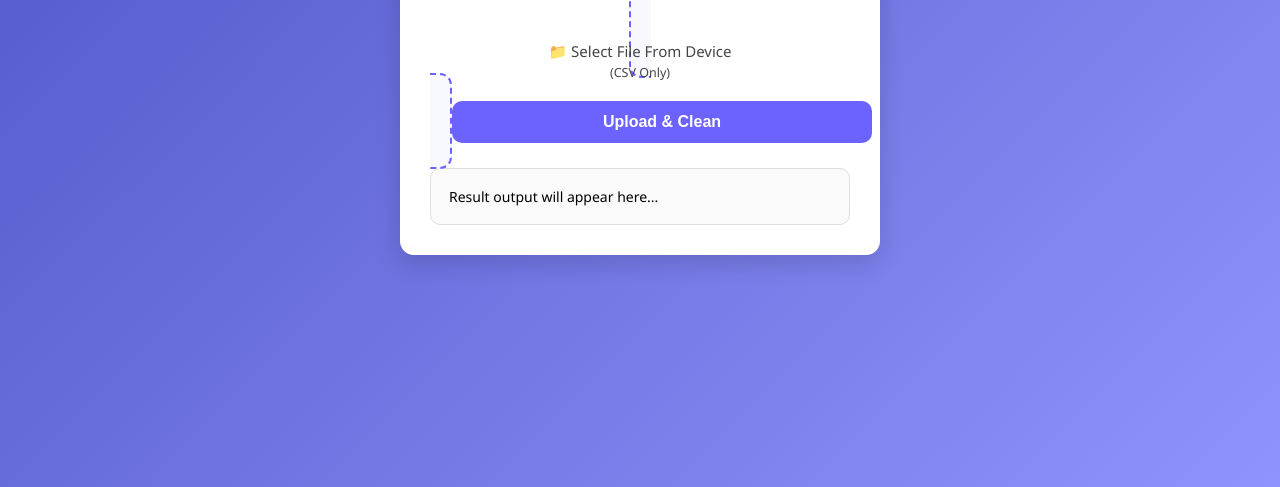
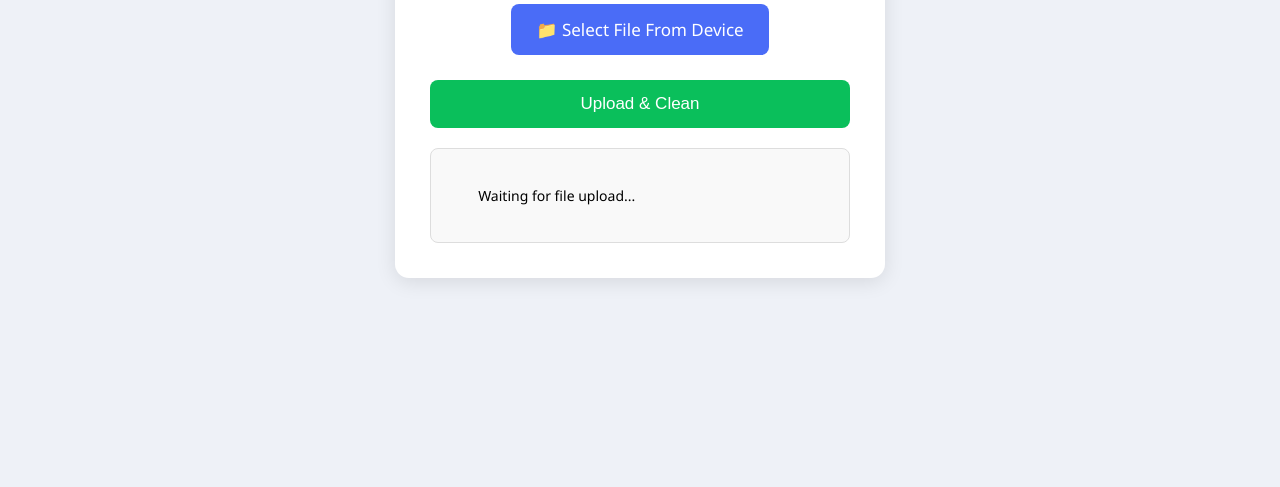
Before and after one commit to mdinthiyaz100/frontend1, a plain HTML site: page index.html in a window 1280 px wide. Shown: the part 313-800 px from the top of the page. Drawn offline with Linux system fonts and the light colour scheme.

Commit message:
Refactor index.html for improved styling and functionality

```diff
--- a/index.html
+++ b/index.html
@@ -7,79 +7,76 @@
 <style>
     body {
         margin: 0;
-        font-family: "Segoe UI", sans-serif;
-        background: linear-gradient(135deg, #4e54c8, #8f94fb);
-        height: 100vh;
+        font-family: "Segoe UI", Arial, sans-serif;
+        background: #eef1f7;
         display: flex;
         justify-content: center;
         align-items: center;
+        height: 100vh;
     }
 
-    .container {
-        background: white;
+    .box {
+        background: #ffffff;
         width: 420px;
-        padding: 30px;
+        padding: 35px;
         border-radius: 14px;
-        box-shadow: 0 8px 25px rgba(0,0,0,0.15);
         text-align: center;
+        box-shadow: 0 4px 20px rgba(0,0,0,0.1);
     }
 
     h2 {
-        margin-bottom: 18px;
-        color: #333;
+        margin-bottom: 20px;
+        color: #222;
     }
 
-    .upload-area {
-        border: 2px dashed #6c63ff;
-        padding: 35px 20px;
-        border-radius: 12px;
-        cursor: pointer;
-        transition: 0.3s;
-        background: #f8f9ff;
-    }
-
-    .upload-area:hover {
-        background: #eef0ff;
-    }
-
-    .upload-area p {
-        margin: 0;
-        font-size: 15px;
-        color: #444;
-    }
-
-    input[type="file"] {
+    #fileInput {
         display: none;
     }
 
-    button {
-        margin-top: 20px;
-        width: 100%;
-        background: #6c63ff;
+    .select-btn {
+        background: #4a6cf7;
         color: white;
-        padding: 12px;
+        padding: 14px 25px;
+        font-size: 17px;
+        border-radius: 8px;
+        cursor: pointer;
         border: none;
-        border-radius: 10px;
-        cursor: pointer;
-        font-size: 16px;
+        display: inline-block;
+        margin-bottom: 15px;
         transition: 0.3s;
-        font-weight: bold;
     }
 
-    button:hover {
-        background: #554bf7;
+    .select-btn:hover {
+        background: #3656d4;
     }
 
-    #result {
-        margin-top: 25px;
-        background: #fafafa;
+    .upload-btn {
+        width: 100%;
+        background: #0abf5b;
+        color: white;
+        padding: 14px;
+        border-radius: 8px;
+        border: none;
+        font-size: 17px;
+        cursor: pointer;
+        transition: 0.3s;
+        margin-top: 10px;
+    }
+
+    .upload-btn:hover {
+        background: #099e4d;
+    }
+
+    .output {
+        margin-top: 20px;
+        background: #f9f9f9;
+        border-radius: 8px;
         padding: 18px;
-        border-radius: 10px;
-        max-height: 270px;
+        font-size: 14px;
+        max-height: 230px;
         overflow-y: auto;
+        border: 1px solid #ddd;
         text-align: left;
-        font-size: 14px;
-        border: 1px solid #ddd;
         white-space: pre-wrap;
     }
 </style>
@@ -87,17 +84,17 @@
 </head>
 <body>
 
-<div class="container">
-    <h2>Clean Your CSV File</h2>
+<div class="box">
+    <h2>Data Cleaning Tool</h2>
 
-    <label class="upload-area" for="fileInput">
-        <p>📁 Select File From Device<br><small>(CSV Only)</small></p>
-    </label>
+    <label for="fileInput" class="select-btn">📁 Select File From Device</label>
     <input type="file" id="fileInput" accept=".csv">
 
-    <button onclick="uploadFile()">Upload & Clean</button>
+    <button class="upload-btn" onclick="uploadFile()">Upload & Clean</button>
 
-    <div id="result">Result output will appear here...</div>
+    <div class="output" id="result">
+        Waiting for file upload...
+    </div>
 </div>
 
 
@@ -106,7 +103,7 @@ async function uploadFile() {
     const fileInput = document.getElementById("fileInput");
 
     if (fileInput.files.length === 0) {
-        alert("Please select a file first!");
+        alert("Please select a CSV file first!");
         return;
     }
 
@@ -121,14 +118,26 @@ async function uploadFile() {
             body: formData
         });
 
-        const data = await response.json();
+        if (!response.ok) {
+            document.getElementById("result").textContent = "Error cleaning your file.";
+            return;
+        }
+
+        // Receive cleaned CSV file
+        const blob = await response.blob();
+        const url = window.URL.createObjectURL(blob);
+
+        // Auto-download cleaned file
+        const a = document.createElement("a");
+        a.href = url;
+        a.download = "cleaned_data.csv";
+        a.click();
 
         document.getElementById("result").textContent =
-            "📌 SUMMARY REPORT (JSON):\n\n" + data.summary_report +
-            "\n\n📌 CLEANED CSV DATA:\n\n" + data.cleaned_data;
+            "🎉 Cleaned CSV downloaded successfully!";
 
     } catch (error) {
-        document.getElementById("result").textContent = "❌ Error connecting to backend.\n" + error;
+        document.getElementById("result").textContent = "❌ Error: " + error;
     }
 }
 </script>
```
